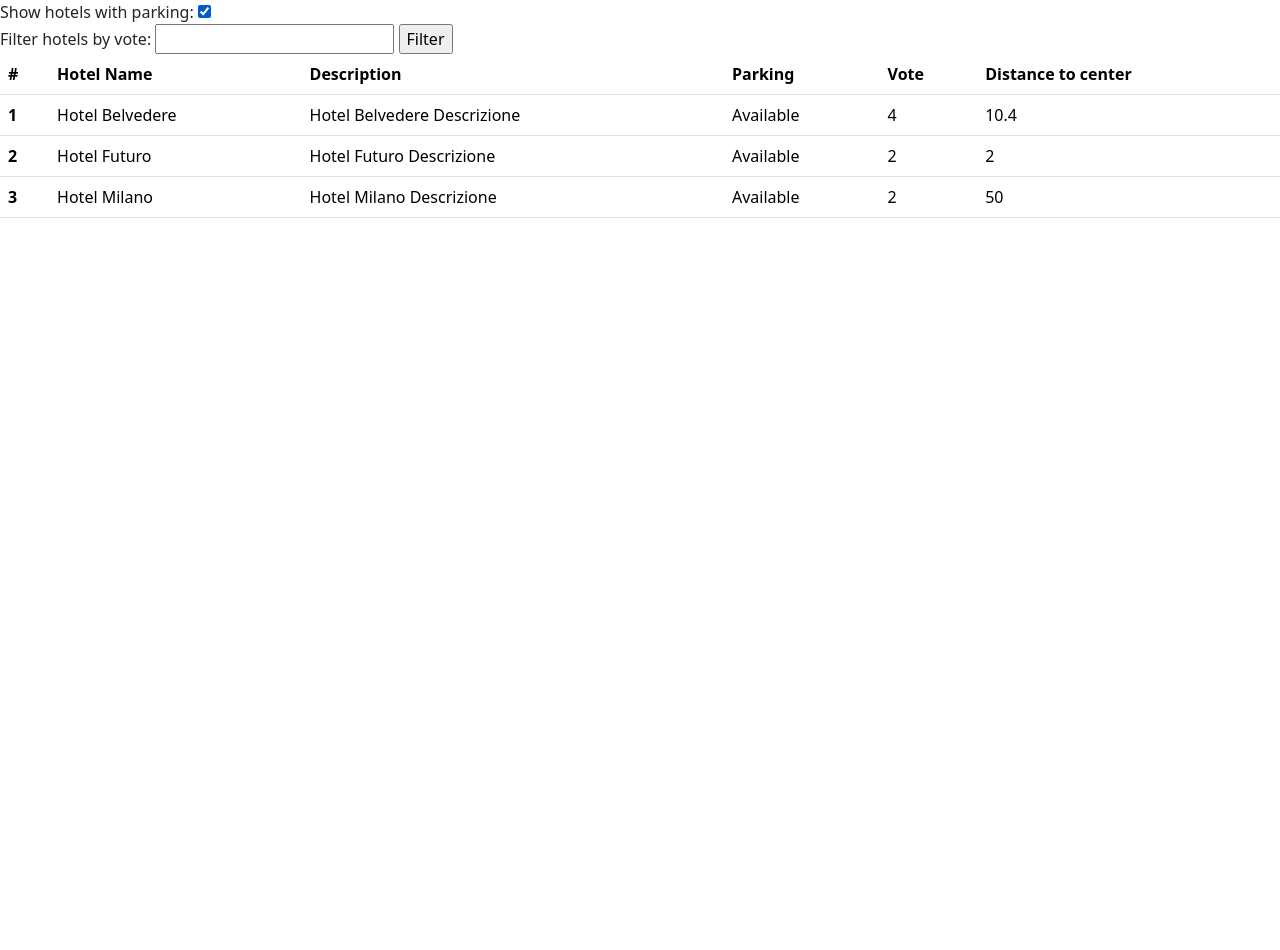
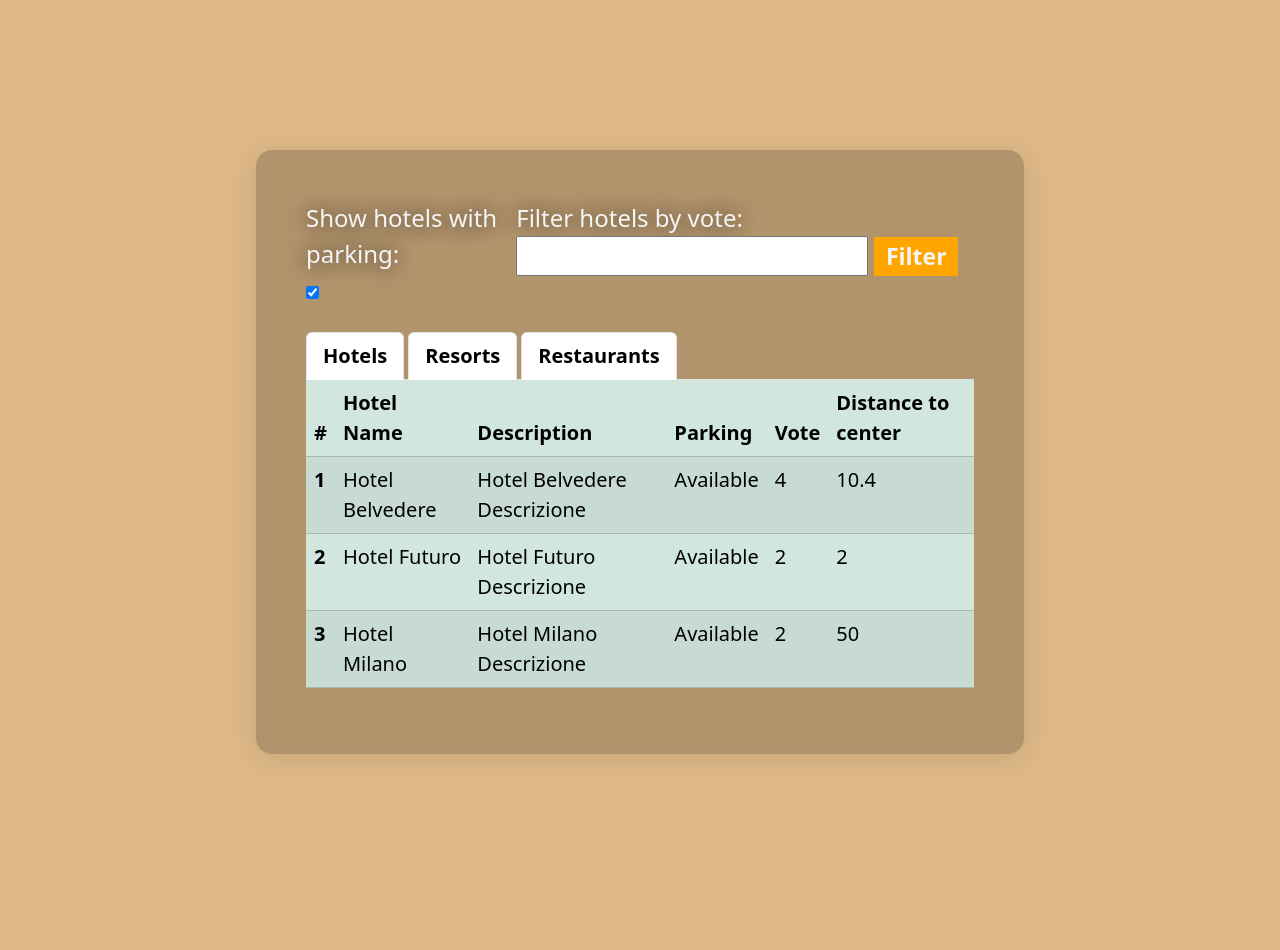
Before and after one commit to slivcaigor/php-hotel, a PHP site: page /?isParking=1 in a window 1280 px wide. Before the commit the page ends 218 px from the top, so only its background shows below. Run offline with PHP 8.4, Linux system fonts and the light colour scheme; data that the repository does not hold is empty.

Commit message:
Basic Styling

```diff
--- /dev/null
+++ b/css/style.css
@@ -0,0 +1,35 @@
+* {
+  margin: 0;
+  padding: 0;
+  box-sizing: border-box;
+}
+
+body {
+  height: 100vh;
+  background: burlywood;
+}
+
+.ms_wrapper {
+  width: 60%;
+  margin: 0 auto;
+  color: whitesmoke;
+  margin-top: 150px;
+  padding: 50px;
+  background: rgba(0, 0, 0, 0.2);
+  border-radius: 16px;
+  box-shadow: 0 4px 30px rgba(0, 0, 0, 0.1);
+  backdrop-filter: blur(8.4px);
+}
+
+form {
+  text-shadow: 0px 0px 22px #000;
+}
+
+.ms_btn {
+  border: 0;
+  background-color: orange;
+  color: whitesmoke;
+  padding: 0.1em 0.5em;
+  font-size: 23px;
+  font-weight: 600;
+}
--- a/index.php
+++ b/index.php
@@ -7,6 +7,7 @@
     <meta name="viewport" content="width=device-width, initial-scale=1.0">
     <link href="https://cdn.jsdelivr.net/npm/bootstrap@5.3.0-alpha1/dist/css/bootstrap.min.css" rel="stylesheet"
         integrity="sha384-GLhlTQ8iRABdZLl6O3oVMWSktQOp6b7In1Zl3/Jr59b6EGGoI1aFkw7cmDA6j6gD" crossorigin="anonymous">
+    <link rel="stylesheet" href="./css/style.css">
     <title>PHP Hotel</title>
 
     <?php
@@ -55,21 +56,33 @@
 </head>
 
 <body>
-    <form>
-        <div class="form-group">
+    <div class="ms_wrapper">
+        <form class="d-flex justify-content-between mb-4">
+            <div class="form-group fs-4">
                 <label for="isParking">Show hotels with parking:</label>
                 <!--  "onchange" con valore "this.form.submit()" indica che ogni volta che l'utente cambia lo stato della casella di controllo (seleziona o deseleziona), la form deve essere inviata automaticamente -->
                 <!-- controllo condizionale "isset($isParking) ? 'checked' : ''"  verifica se la variabile $isParking esiste e se è impostata su true-->
                 <input type="checkbox" name="isParking" id="isParking" value="1" onchange="this.form.submit()"
                     <?php echo isset($isParking) ? 'checked' : '' ?>>
             </div>
-        <div class="form-group">
+            <div class="form-group fs-4">
                 <label for="getVote">Filter hotels by vote:</label>
                 <input type="number" name="getVote" id="getVote" value="<?php echo isset($getVote) ? $getVote : '' ?>">
-            <input type="submit" value="Filter">
+                <input class="ms_btn" type="submit" value="Filter">
             </div>
         </form>
-    <table class="table">
+        <table class="table table-striped table-success fs-5">
+            <ul class="nav nav-tabs fs-5 fw-bold">
+                <li class="nav-item">
+                    <a class="nav-link active" href="#">Hotels</a>
+                </li>
+                <li class="nav-item px-1">
+                    <a class="nav-link active" href="#">Resorts</a>
+                </li>
+                <li class="nav-item">
+                    <a class="nav-link active" href="#">Restaurants</a>
+                </li>
+            </ul>
             <thead>
                 <tr>
                     <th scope="col">#</th>
@@ -120,6 +133,7 @@
             ?>
             </tbody>
         </table>
+    </div>
     <script src="https://cdn.jsdelivr.net/npm/@popperjs/core@2.11.6/dist/umd/popper.min.js"
         integrity="sha384-oBqDVmMz9ATKxIep9tiCxS/Z9fNfEXiDAYTujMAeBAsjFuCZSmKbSSUnQlmh/jp3" crossorigin="anonymous">
     </script>
```
Lines whose indentation alone changed are shown as unchanged.
